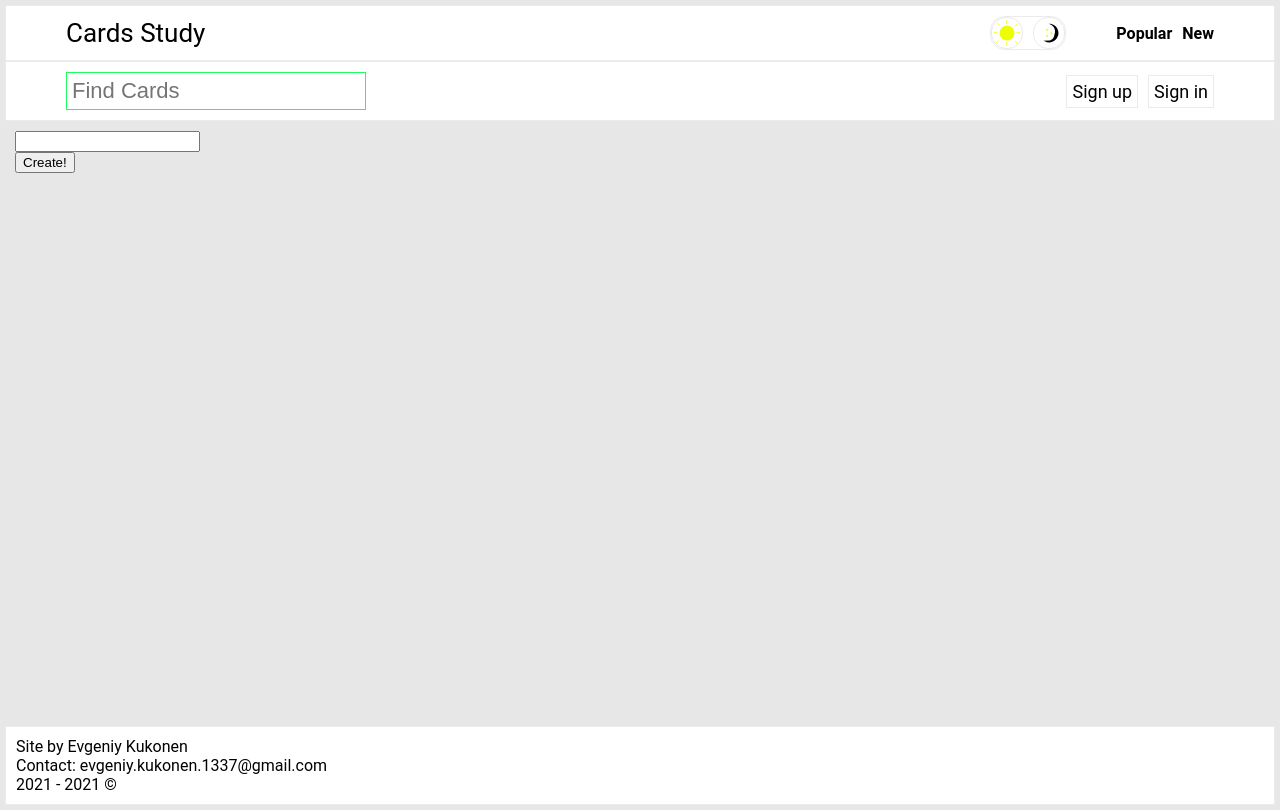
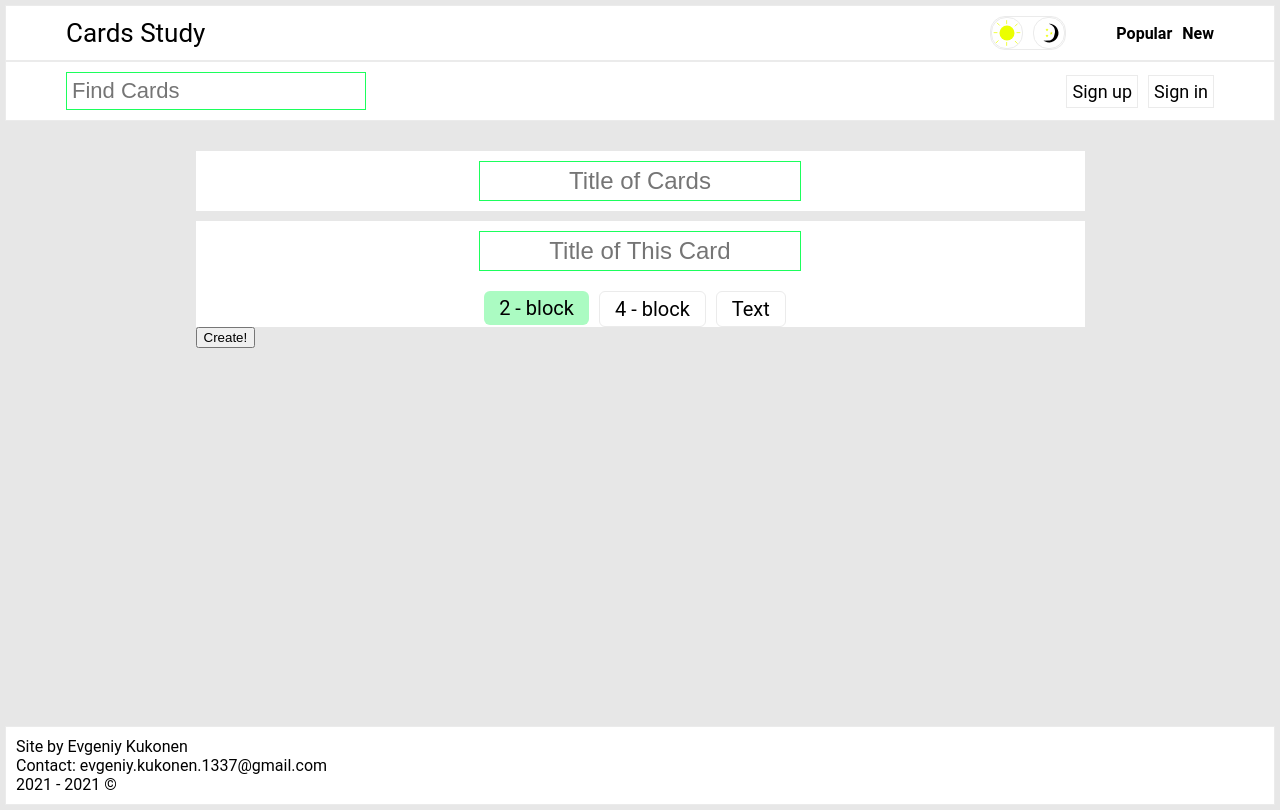
Before and after one commit to Kukonen/CardsStudy, a React (Create React App) app in the folder client/: page /create in a window 1280 px wide. Built offline with nearby package versions, Linux system fonts and the light colour scheme.

Commit message:
card template

```diff
--- a/client/src/Components/Create/Blocks/Card.tsx
+++ b/client/src/Components/Create/Blocks/Card.tsx
@@ -1,9 +1,74 @@
-import React from 'react';
+import React, { useState } from 'react';
+import { ICard } from '../CreateProps';
+import './CreateBlocks.scss';
 
 const Card = () => {
+
+    const [title, setTitle] = useState<string>("");
+
+    type cardTypeType = "2block" | "4block" | "text"
+    const [cardType, setCardType] = useState<cardTypeType>("2block")
+
     return (
-        <div>
-
+        <div id="Card">
+            <div id="CardTitle">
+                <input
+                    type="text"
+                    className="CreateInput"
+                    value={title}
+                    onChange={event => setTitle(event.target.value)}
+                    placeholder="Title of This Card"
+                />
+            </div>
+            <div id="CardType">
+                <div className="CardInputRadioBlock">
+                    <input
+                        type="radio"
+                        id="CardInputRadioBlock2"
+                        name="type"
+                        className="CardInputRadio"
+                        checked={cardType === "2block"}
+                    />
+                    <label
+                        htmlFor="CardInputRadioBlock2"
+                        onClick={() => setCardType("2block")}
+                    >
+                        2 - block
+                    </label>
+                </div>
+                <div className="CardInputRadioBlock">
+                    <input
+                        type="radio"
+                        id="CardInputRadioBlock4"
+                        name="type"
+                        className="CardInputRadio"
+                        checked={cardType === "4block"}
+                    />
+                    <label
+                        htmlFor="CardInputRadioBlock4"
+                        onClick={() => setCardType("4block")}
+                    >
+                        4 - block
+                    </label>
+                </div>
+                <div className="CardInputRadioBlock">
+                    <input
+                        type="radio"
+                        id="CardInputRadioText"
+                        name="type"
+                        className="CardInputRadio"
+                        checked={cardType === "text"}
+                    />
+                    <label
+                        htmlFor="CardInputRadioText"
+                        onClick={() => setCardType("text")}
+                    >
+                        Text
+                    </label>
+                </div>
+                <div>
+                </div>
+            </div>
         </div>
     )
 }
--- a/client/src/Components/Create/Blocks/CreateBlocks.scss
+++ b/client/src/Components/Create/Blocks/CreateBlocks.scss
@@ -0,0 +1,60 @@
+@import "../../../Themes//index.scss";
+
+#CreateTitle {
+    display: flex;
+    justify-content: center;
+    margin-top: 20px;
+    padding: 10px;
+    background-color: $background;
+}
+
+.CreateInput {
+    @include Input(24px);
+    text-align: center;
+}
+
+#Card {
+    background-color: $background;
+}
+
+#CardTitle {
+    padding: 10px;
+    margin-top: 10px;
+    display: flex;
+    justify-content: center;
+}
+
+.CardInputRadioBlock {
+    display: inline-block;
+	margin-right: 10px;
+}
+
+.CardInputRadioBlock input[type=radio] {
+	display: none;
+}
+.CardInputRadioBlock label {
+	display: inline-block;
+	cursor: pointer;
+	padding: 0px 15px;
+	line-height: 34px;
+	border: 1px solid $border;
+	border-radius: 6px;
+	user-select: none;
+    font-size: 20px;
+}
+
+.CardInputRadioBlock input[type=radio]:checked + label {
+    border: $primary;
+	background: $primary-light;
+}
+
+.CardInputRadioBlock input[type=radio]:disabled + label {
+	background: #efefef;
+	color: $background;
+}
+
+#CardType {
+    margin-top: 10px;
+    display: flex;
+    justify-content: center;
+}
--- a/client/src/Components/Create/Blocks/Title.tsx
+++ b/client/src/Components/Create/Blocks/Title.tsx
@@ -1,15 +1,18 @@
 import React, { useState } from 'react';
+import './CreateBlocks.scss';
 
 const Title = (props:any) => {
     const [title, setTitle] = useState("");
 
     return (
-        <div>
+        <div id="CreateTitle">
             <input type="text"
                 value={title}
                 onChange={event => {
                     setTitle(event.target.value);
                 }}
+                className="CreateInput"
+                placeholder="Title of Cards"
             />
         </div>
     )
--- a/client/src/Components/Create/Create.scss
+++ b/client/src/Components/Create/Create.scss
@@ -1,5 +1,11 @@
 @import "../../Themes//index.scss";
 
 #Create {
+    display: flex;
+    justify-content: center;
+}
+
+#CreateSection {
+    width: 70%;
     padding: 10px;
 }
--- a/client/src/Components/Create/Create.tsx
+++ b/client/src/Components/Create/Create.tsx
@@ -16,6 +16,7 @@ const Create = () => {
 
     return (
         <div id="Create">
+            <div id="CreateSection">
                 <Title/>
                 <Card />
                 <button
@@ -31,6 +32,7 @@ const Create = () => {
                         null
                 }
             </div>
+        </div>
     )
 }
 
```
Lines whose indentation alone changed are shown as unchanged.
